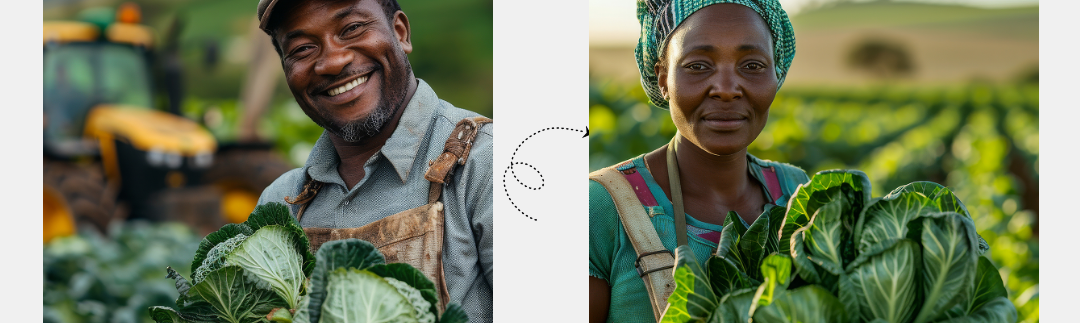
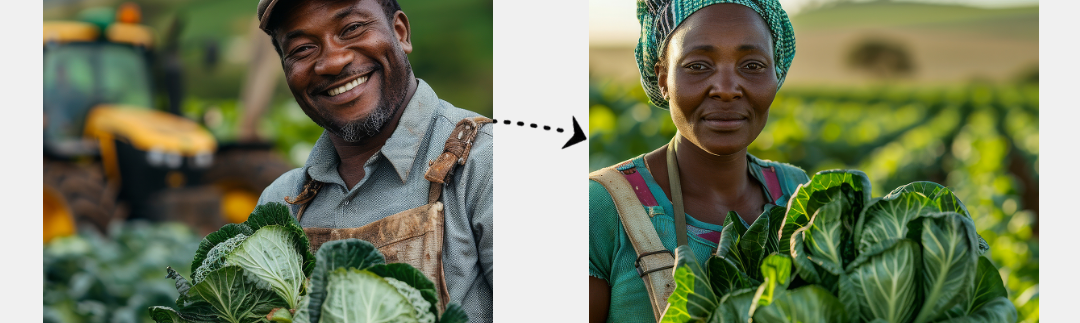
Before and after one commit to mmanueljoe/croply, a React (Vite) app: page / in a window 1280 px wide. Shown: the part 1217-1540 px from the top of the page, without its empty margins (99-1179 px from the left). Built offline with nearby package versions, Linux system fonts and the light colour scheme; a web font is replaced by a local one.

Commit message:
did the arrow big small and worked on the navbar

```diff
--- a/src/components/About/About.css
+++ b/src/components/About/About.css
@@ -61,6 +61,7 @@
     height: auto;
     border-radius: 10px;
     overflow: hidden;
+    /* gap: 7rem; */
 }
 
 .about-img-man img, .about-img-lady img {
@@ -68,10 +69,13 @@
     height: auto;
     object-fit: cover;
     border-radius: 10px;
+    gap: 13;
 }
 
+
+
 .arrow {
-    width: 220px; /* Bigger size */
+    width: 340px; /* Bigger size */
     position: absolute;
     left: 50%;
     top: 50%;
@@ -80,9 +84,12 @@
 }
 
 .arrow img {
-    width: 100%;
+    width: 180%;
     height: auto;
     display: block;
+    position: relative;
+    top: 3.5rem;
+    left: -14.5rem;
 }
 
 /* Responsive Styles */
```
